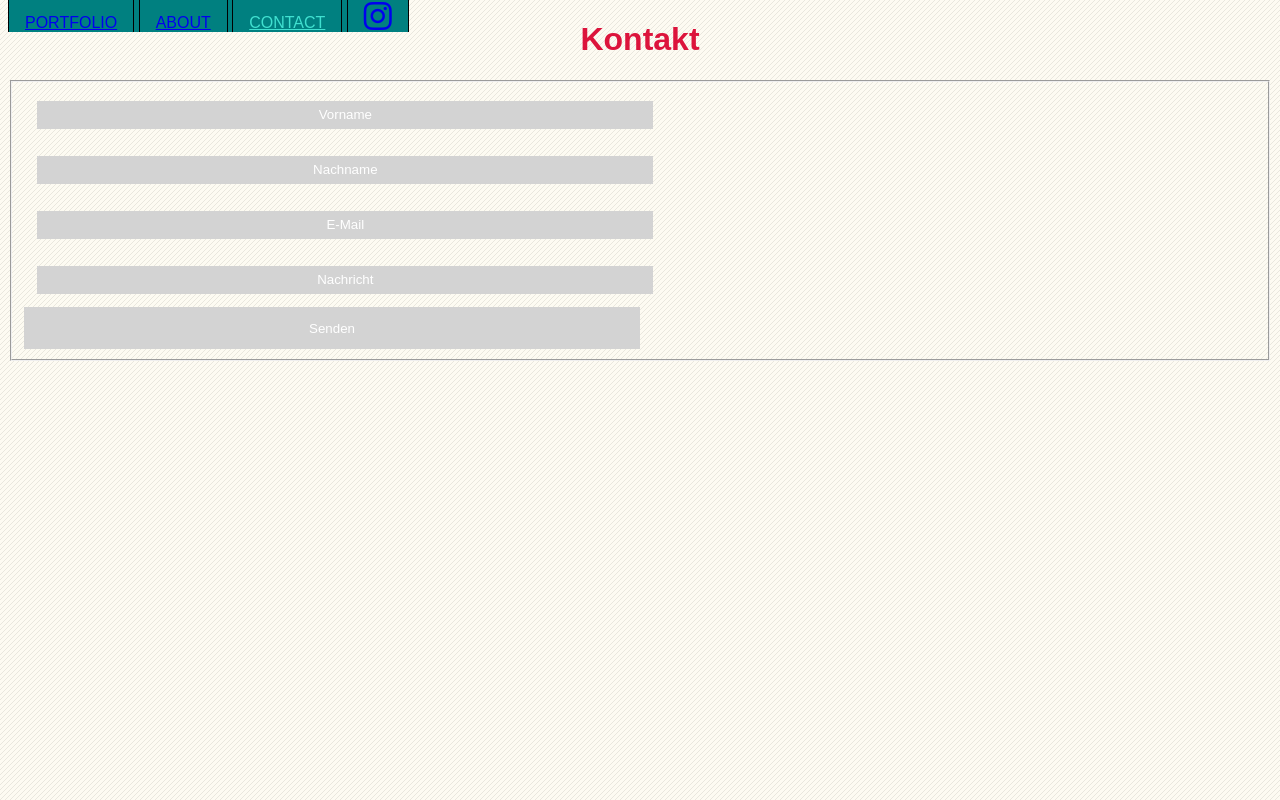
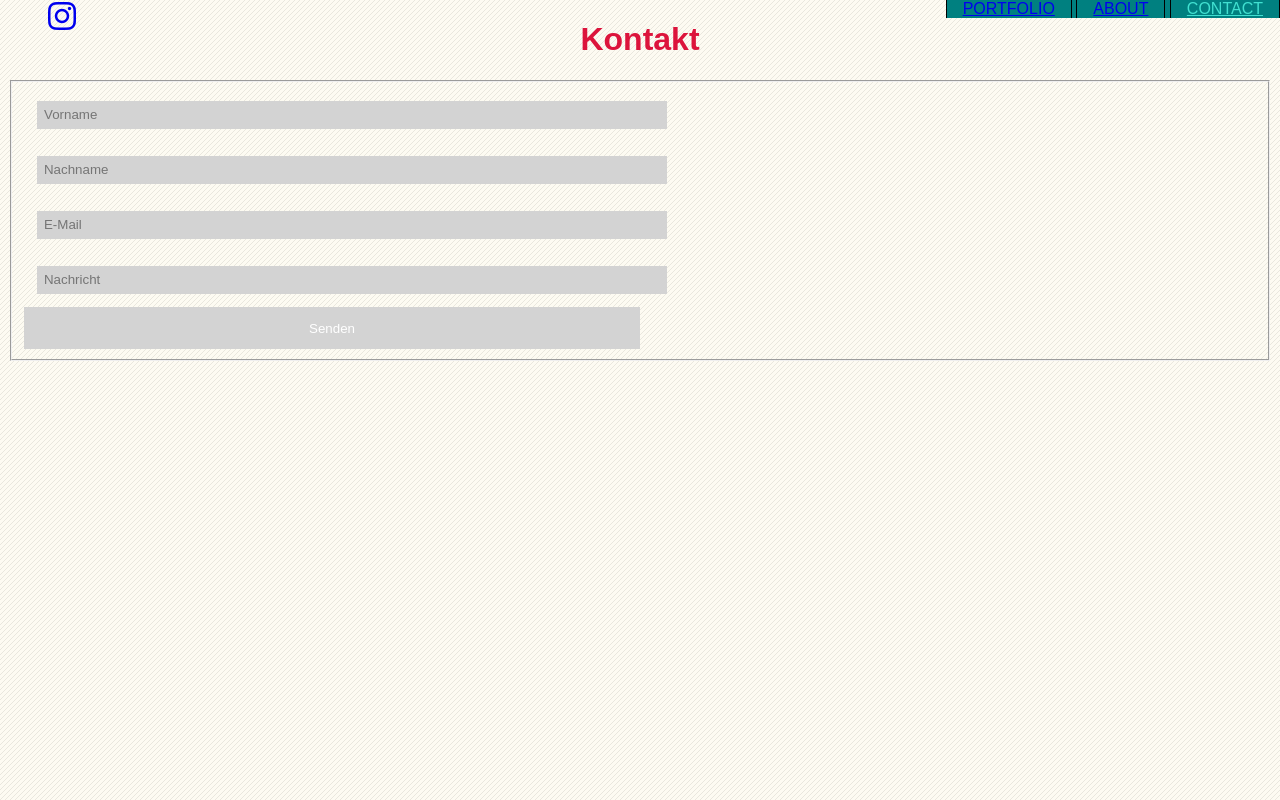
Before and after one commit to sasa2031/GIS-SoSe-2021, a plain HTML site: page Aufgabe_1.3/kontakt.html in a window 1280 px wide. Drawn offline with Linux system fonts and the light colour scheme.

Commit message:
Aufgabe_1.3_verbessert

```diff
--- a/Aufgabe_1.3/kontakt.html
+++ b/Aufgabe_1.3/kontakt.html
@@ -23,8 +23,12 @@
         <a href="portfolio.html">PORTFOLIO</a>
         <a href="aboutme.html">ABOUT</a>
         <a id="current" href="kontakt.html">CONTACT</a>
-        <a href="https://www.instagram.com/"><i class="fab fa-instagram fa-2x"></i></a>
     </div>
+    <nav>
+        <ul>
+            <li><a href="https://www.instagram.com/"><i class="fab fa-instagram fa-2x"></i></a></li>
+        </ul>
+    </nav>
     </header>
     <main>
     <h1 class="headlines">Kontakt</h1>
@@ -32,13 +36,13 @@
     <form>
         <fieldset>
 
-            <input type="button" value="Vorname">
+            <input type="text" placeholder="Vorname">
 
-            <input type="button" value="Nachname">
+            <input type="text" placeholder="Nachname">
 
-            <input type="button" value="E-Mail">
+            <input type="text" placeholder="E-Mail">
 
-            <input type="button" value="Nachricht">
+            <input type="text" placeholder="Nachricht">
 
             <input type="submit" value="Senden">
 
--- a/Aufgabe_1.3/style.css
+++ b/Aufgabe_1.3/style.css
@@ -3,7 +3,8 @@ body{
 }
 p{
     font-family: sans-serif;
-    text-align: center;
+    margin: auto;
+    width: 800px;
 }
 .Rand{
     margin: auto;
@@ -34,14 +35,18 @@ li{
 #list{
     position: fixed;
     top: 0;
+    right: 0;
     list-style-type: none;
-    float: right;
     padding: 0;
     margin: 0;
     overflow: hidden;
     background-color: teal;
     font-family: sans-serif;
     font-size: 1em;
+}
+li a{
+    position: fixed;
+    top: 0;
 }
 #list a{
     display: inline;
@@ -60,7 +65,7 @@ input[type=submit]{
     cursor: pointer;
     padding:1em  0.5em;
 }
-input[type=button]{
+input[type=text]{
     width: 50%;
    padding: 0.5em ;
     margin: 1em;
@@ -72,3 +77,6 @@ input[type=button]{
 #current{
     color: turquoise;
 }
+li a:hover{
+    background-color: burlywood;
+}
```
Also changed, not shown: Aufgabe_1.3/aboutme.html (+5 -1 lines), Aufgabe_1.3/portfolio.html (+9 -1 lines).
